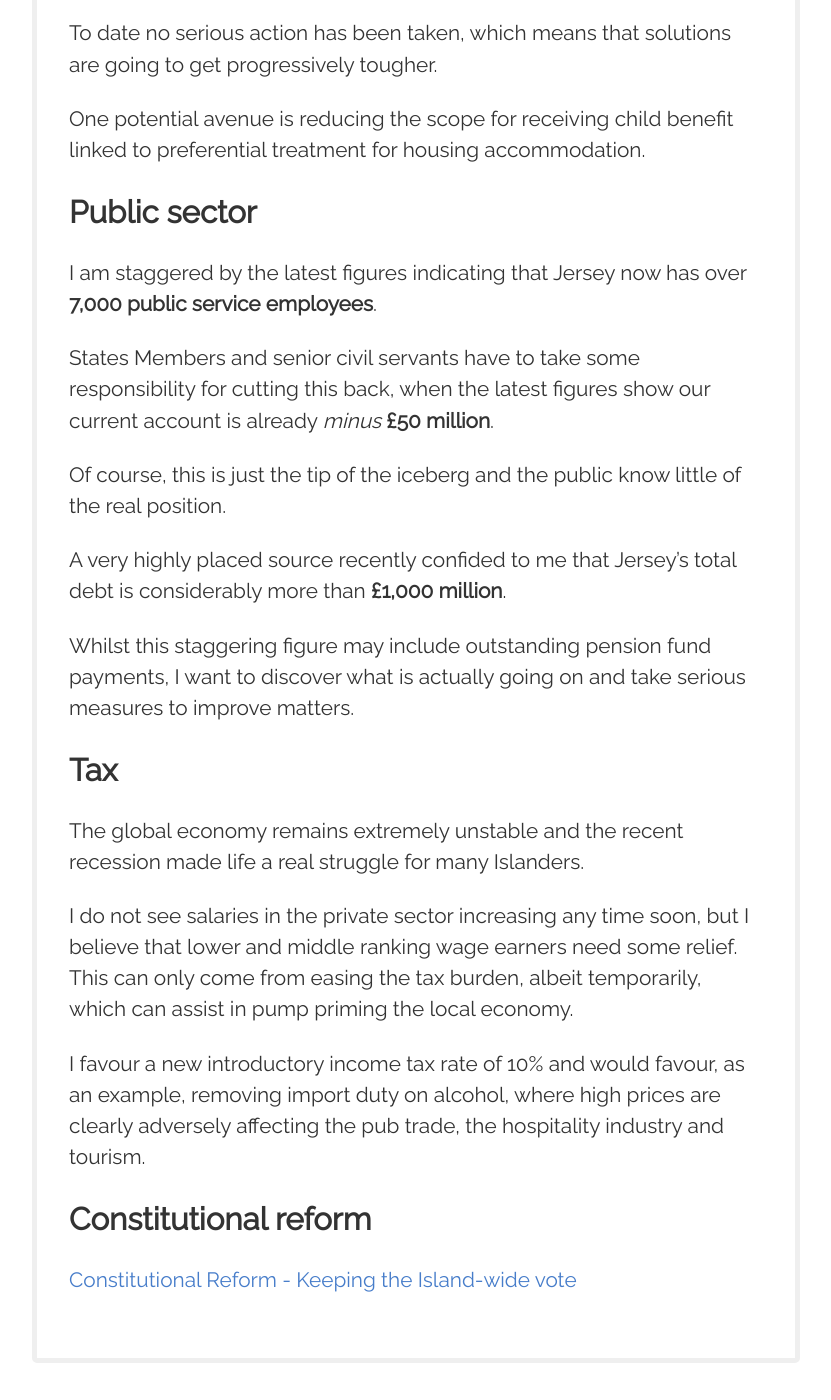
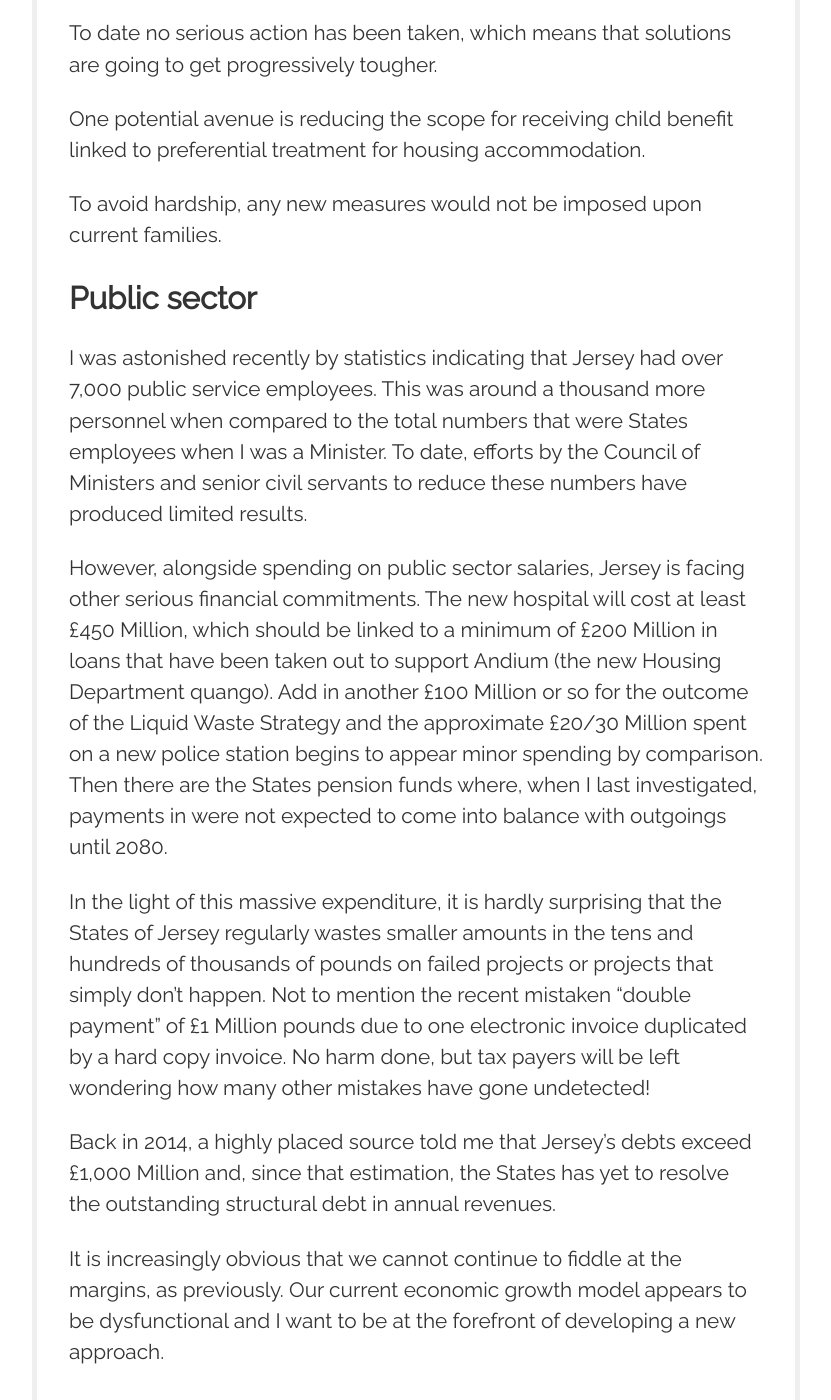
Before and after one commit to gdef/gdef.github.io, a Jekyll site: the page built from pages/manifesto.md, in a window 1280 px wide and 1400 px high, scrolled down 888 px. Shown: the whole window, without its empty margins (224-1055 px from the left). Built offline with Jekyll 4.4.1, drawn with Linux system fonts in a browser that asks for light colours.

Commit message:
Change request

```diff
--- a/_data/questions.yml
+++ b/_data/questions.yml
@@ -8,7 +8,7 @@
         The Ramsar Areas have been very poorly handled and in certain locations are in the wrong place. The concept was initially &quot;sold&quot; to the States of Jersey on a marine conservation basis that would put Jersey on a &quot;world map&quot; for &quot;marine biology tourism&quot;.
 
 
-        The Island already had quite adequate marine conservation laws and regulations and the advantage to tourism was was minimal.
+        The Island already had quite adequate marine conservation laws and regulations and the advantage to tourism was minimal.
 
 
         It was not properly understood that the Ramsar Convention was not intended for interstitial tidal zones, but was a political tool aimed at the draining of marshland in Iraq, which was threatening the culture and lives of Iraqi Marsh Arabs under dictatorial rule.
--- a/pages/manifesto.md
+++ b/pages/manifesto.md
@@ -22,17 +22,19 @@ To date no serious action has been taken, which means that solutions are going t
 
 One potential avenue is reducing the scope for receiving child benefit linked to preferential treatment for housing accommodation.
 
+To avoid hardship, any new measures would not be imposed upon current families.
+
 <h2 id="public-sector">Public sector</h2>
 
-I am staggered by the latest figures indicating that Jersey now has over **7,000 public service employees**.
+I was astonished recently by statistics indicating that Jersey had over 7,000 public service employees. This was around a thousand more personnel when compared to the total numbers that were States employees when I was a Minister. To date, efforts by the Council of Ministers and senior civil servants to reduce these numbers have produced limited results.
 
-States Members and senior civil servants have to take some responsibility for cutting this back, when the latest figures show our current account is already *minus* **£50 million**.
+However, alongside spending on public sector salaries, Jersey is facing other serious financial commitments. The new hospital will cost at least £450 Million, which should be linked to a minimum of £200 Million in loans that have been taken out to support Andium (the new Housing Department quango). Add in another £100 Million or so for the outcome of the Liquid Waste Strategy and the approximate £20/30 Million spent on a new police station begins to appear minor spending by comparison. Then there are the States pension funds where, when I last investigated, payments in were not expected to come into balance with outgoings until 2080.
 
-Of course, this is just the tip of the iceberg and the public know little of the real position.
+In the light of this massive expenditure, it is hardly surprising that the States of Jersey regularly wastes smaller amounts in the tens and hundreds of thousands of pounds on failed projects or projects that simply don't happen. Not to mention the recent mistaken "double payment" of £1 Million pounds due to one electronic invoice duplicated by a hard copy invoice. No harm done, but tax payers will be left wondering how many other mistakes have gone undetected!
 
-A very highly placed source recently confided to me that Jersey's total debt is considerably more than **£1,000 million**.
+Back in 2014, a highly placed source told me that Jersey's debts exceed £1,000 Million and, since that estimation, the States has yet to resolve the outstanding structural debt in annual revenues.
 
-Whilst this staggering figure may include outstanding pension fund payments, I want to discover what is actually going on and take serious measures to improve matters.
+It is increasingly obvious that we cannot continue to fiddle at the margins, as previously. Our current economic growth model appears to be dysfunctional and I want to be at the forefront of developing a new approach.
 
 <h2 id="tax">Tax</h2>
 
```
Also changed, not shown: index.md (+1 -1 lines), pages/press-release.md (+3 -2 lines).
